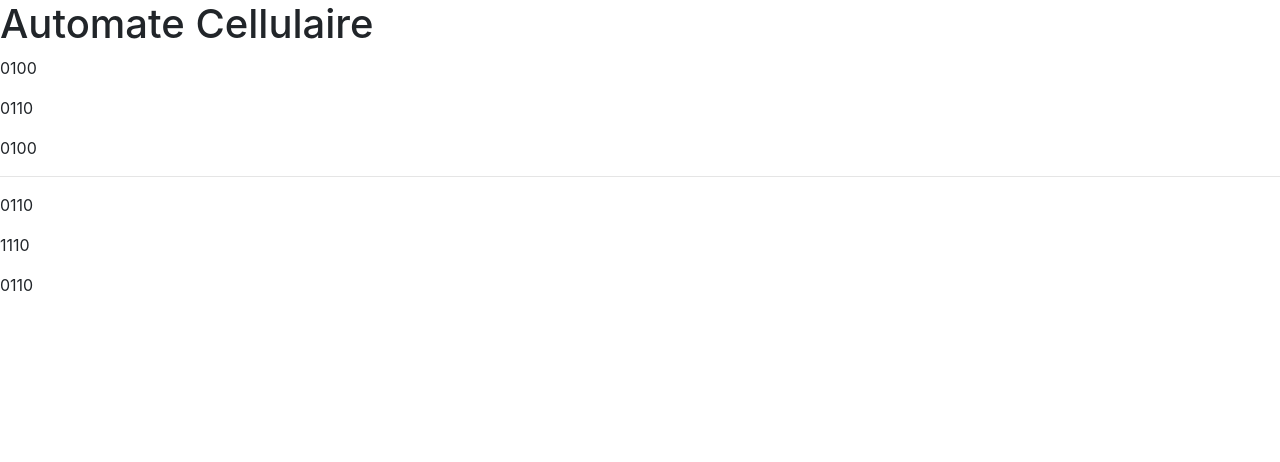
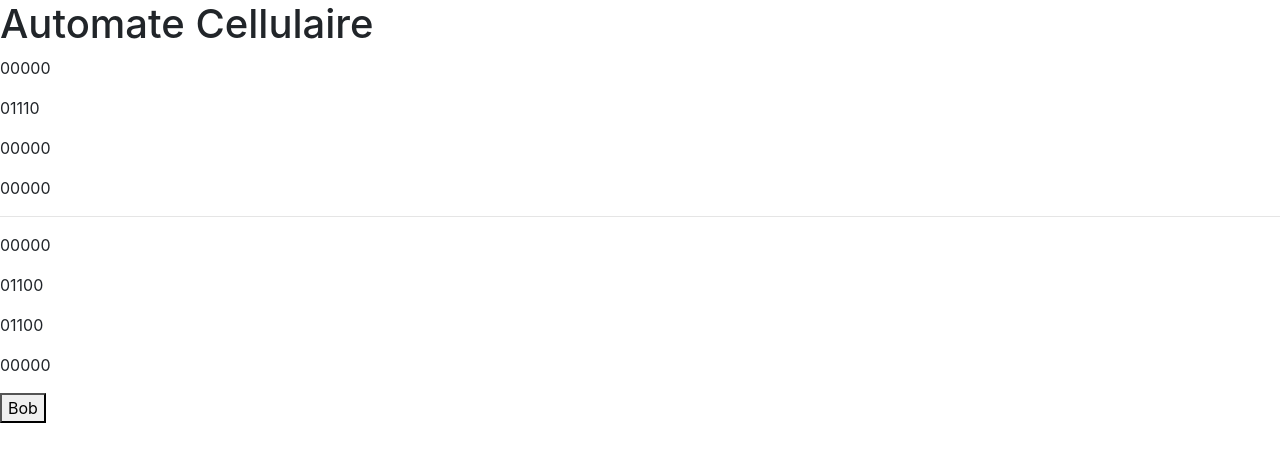
Before and after one commit to theorisons/cellularAutomatonVisualisation, a React (Create React App) app: page / in a window 1280 px wide. Shown: the top 462 px of the page. Built offline with nearby package versions, Linux system fonts and the light colour scheme.

Commit message:
Hierarchie

```diff
--- a/src/Logic/CellularGame.js
+++ b/src/Logic/CellularGame.js
@@ -4,37 +4,54 @@ import Windows from "../Display/Windows";
 import { Conway } from "./Algo/Conway";
 
 export default class CellularGame extends React.Component {
+  constructor(props) {
+    super(props);
+    this.state = {
+      m: [
+        [0, 0, 0, 0, 0],
+        [0, 1, 1, 1, 0],
+        [0, 0, 0, 0, 0],
+        [0, 0, 0, 0, 0]
+      ],
+      nM: [
+        [0, 0, 0, 0, 0],
+        [0, 1, 1, 0, 0],
+        [0, 1, 1, 0, 0],
+        [0, 0, 0, 0, 0]
+      ]
+    };
+  }
+
   displayMatrix(m) {
     let val = m.reduce((p, c) => (p = `${p}${c}`));
     return <p>{val}</p>;
   }
 
-  render() {
-    const bob = [
-      [0, 1, 0, 0],
-      [0, 1, 1, 0],
-      [0, 1, 0, 0]
-    ];
-    let conway = new Conway(bob);
+  nextS() {
+    let nS = this.state;
+    let conway = new Conway(nS.nM);
 
     const m = conway.getMatrix();
 
     const nM = conway.next();
 
+    this.setState({
+      m: m,
+      nM: nM
+    });
+  }
+
+  render() {
     return (
       <div>
         <h1>Automate Cellulaire</h1>
-        <div>
-          {this.displayMatrix(m[0])}
-          {this.displayMatrix(m[1])}
-          {this.displayMatrix(m[2])}
-        </div>
+        <div>{this.state.m.map(el => this.displayMatrix(el))}</div>
         <hr />
         <div>
-          {this.displayMatrix(nM[0])}
-          {this.displayMatrix(nM[1])}
-          {this.displayMatrix(nM[2])}
+          <div>{this.state.nM.map(el => this.displayMatrix(el))}</div>
         </div>
+
+        <button onClick={() => this.nextS()}>Bob</button>
         {/* <Windows /> */}
         {/* <Controls /> */}
       </div>
```
